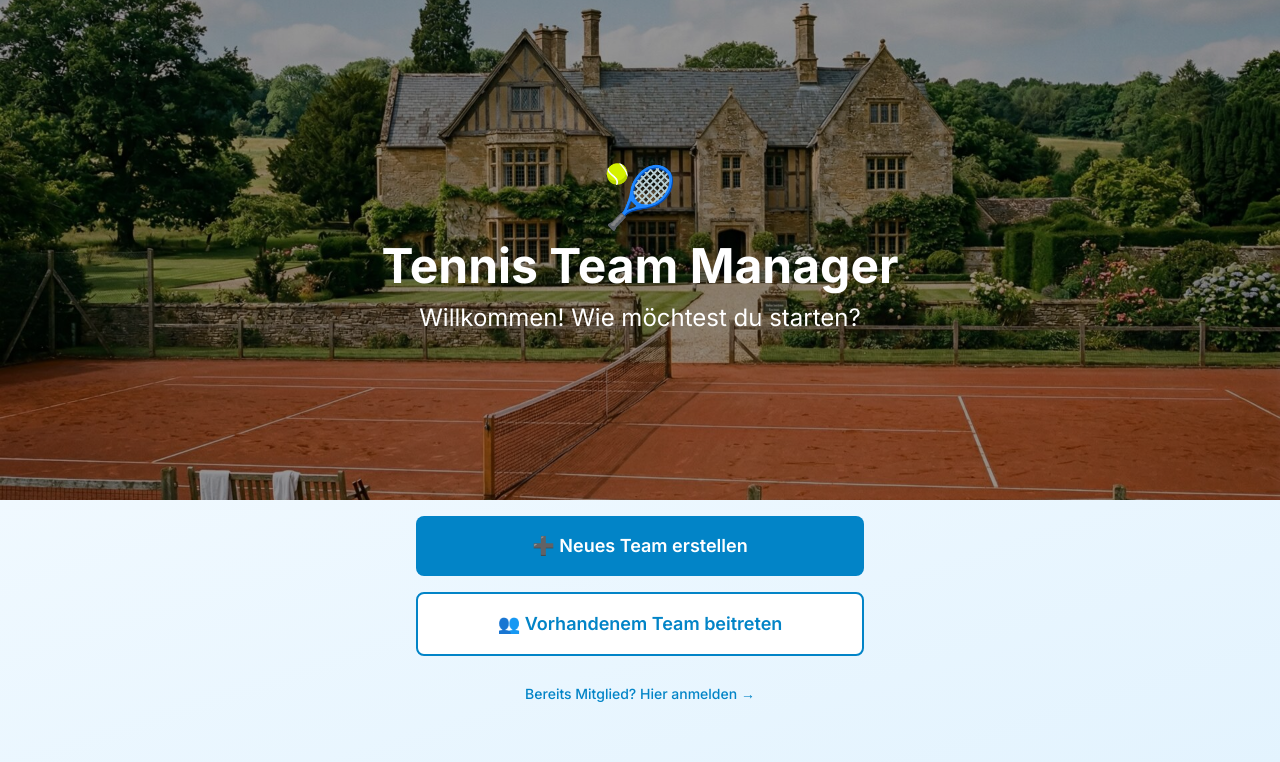
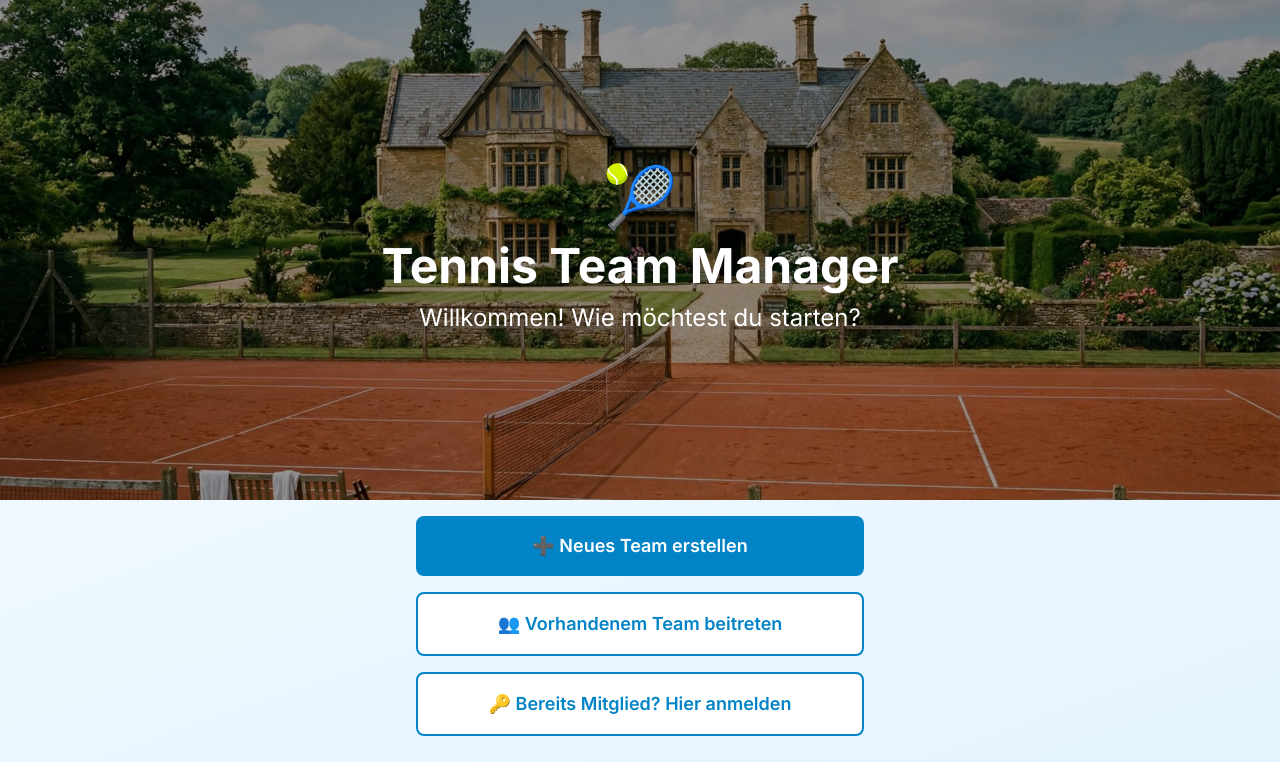
Before and after one commit to myumyu3/tennis-team-app, a Next.js app: page / in a window 1280 px wide. Shown: the top 762 px of the page. Built offline with nearby package versions, Linux system fonts and the light colour scheme; no server answers.

Commit message:
Fix: Make login button larger on homepage

```diff
--- a/src/app/page.tsx
+++ b/src/app/page.tsx
@@ -67,9 +67,9 @@ export default function HomePage() {
 
             <button
               onClick={() => router.push('/login')}
-              className="w-full text-primary-600 hover:text-primary-700 font-medium py-3 text-sm"
+              className="btn-secondary w-full text-lg py-4"
             >
-              Bereits Mitglied? Hier anmelden →
+              🔑 Bereits Mitglied? Hier anmelden
             </button>
           </div>
 
```
